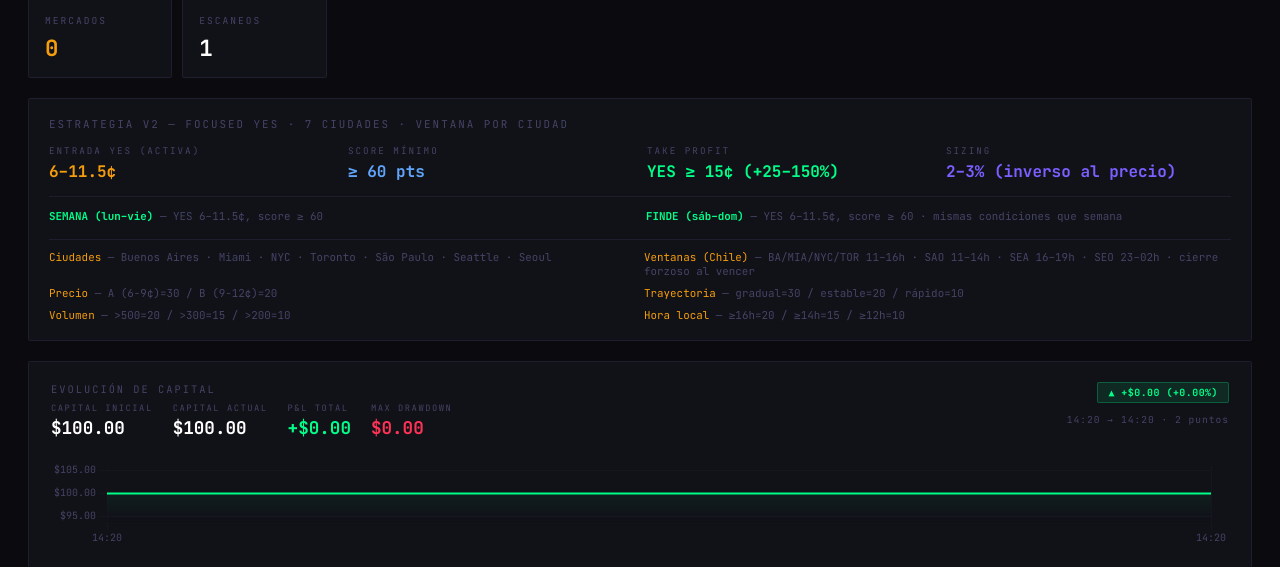
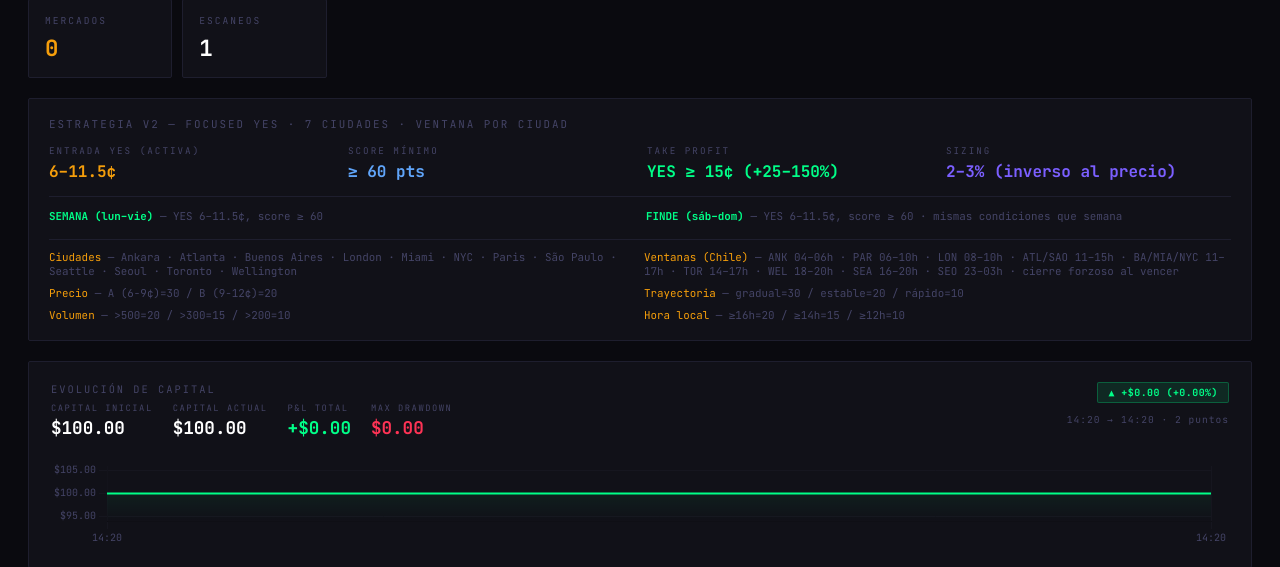
Before and after one commit to alf-alejandro/clima-v2, a Flask app: page / in a window 1280 px wide. Shown: the part 202-769 px from the top of the page. Run offline with Flask 3, Linux system fonts and the light colour scheme; data that the repository does not hold is empty.

Commit message:
dashboard: update cities and windows summary to reflect all 12 active cities
Co-Authored-By: Claude Sonnet 4.6 <noreply@anthropic.com>

```diff
--- a/app/templates/dashboard.html
+++ b/app/templates/dashboard.html
@@ -242,8 +242,8 @@ footer { text-align:center; font-size:0.62rem; color:var(--dim); padding:16px; l
       <div><span style="color:var(--green);font-weight:700">SEMANA (lun–vie)</span> — YES 6–11.5¢, score ≥ 60</div>
       <div><span style="color:var(--green);font-weight:700">FINDE (sáb–dom)</span> — YES 6–11.5¢, score ≥ 60 · mismas condiciones que semana</div>
       <div class="score-row" style="grid-column:1/-1;border-top:1px solid var(--border);padding-top:10px;margin-top:4px;">
-        <div><span style="color:var(--amber)">Ciudades</span> — Buenos Aires · Miami · NYC · Toronto · São Paulo · Seattle · Seoul</div>
-        <div><span style="color:var(--amber)">Ventanas (Chile)</span> — BA/MIA/NYC/TOR 11–16h · SAO 11–14h · SEA 16–19h · SEO 23–02h · cierre forzoso al vencer</div>
+        <div><span style="color:var(--amber)">Ciudades</span> — Ankara · Atlanta · Buenos Aires · London · Miami · NYC · Paris · São Paulo · Seattle · Seoul · Toronto · Wellington</div>
+        <div><span style="color:var(--amber)">Ventanas (Chile)</span> — ANK 04–06h · PAR 06–10h · LON 08–10h · ATL/SAO 11–15h · BA/MIA/NYC 11–17h · TOR 14–17h · WEL 18–20h · SEA 16–20h · SEO 23–03h · cierre forzoso al vencer</div>
         <div><span style="color:var(--amber)">Precio</span> — A (6-9¢)=30 / B (9-12¢)=20</div>
         <div><span style="color:var(--amber)">Trayectoria</span> — gradual=30 / estable=20 / rápido=10</div>
         <div><span style="color:var(--amber)">Volumen</span> — >500=20 / >300=15 / >200=10</div>
```
